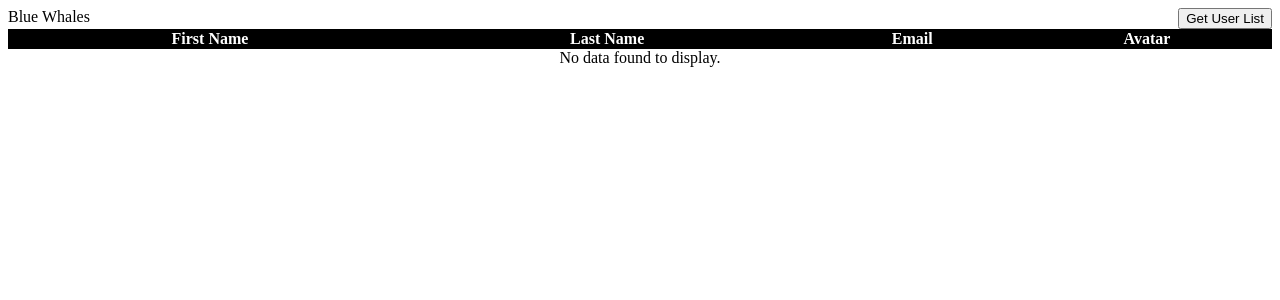
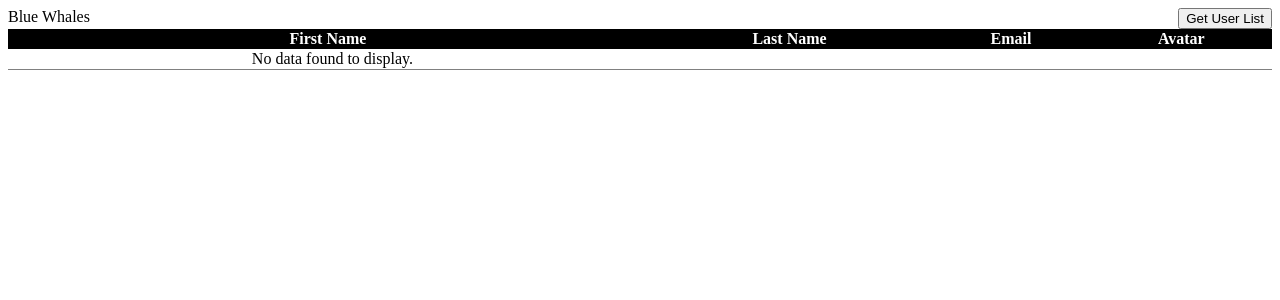
Before and after one commit to acciojob/fetch-users-bhuvan243, a React app: page / in a window 1280 px wide. Shown: the top 300 px of the page. Built offline with nearby package versions, Linux system fonts and the light colour scheme.

Commit message:
submitting code-Tue Jan 30 2024 18:53:24 GMT+0530 (India Standard Time)

```diff
--- a/src/components/App.js
+++ b/src/components/App.js
@@ -4,12 +4,12 @@ import "./App.css";
 
 const App = () => {
   const [usersData, setUsersData] = useState([]);
-  const noDataMessage = 'No data found to display.'
+  const noDataMessage = "No data found to display.";
   const [show, setShow] = useState(false);
 
   function showUsersList() {
-    getUserData()
-    setShow(true)
+    getUserData();
+    setShow(true);
   }
 
   function getUserData() {
@@ -37,20 +37,9 @@ const App = () => {
               <th>Avatar</th>
             </tr>
           </thead>
-          {show && (
-            <tbody>
-              {/* <tr>
-              <td>george</td>
-              <td>bulth</td>
-              <td>gb@123</td>
-              <td>
-                <img
-                  alt="avatar"
-                  src="https://i.pinimg.com/474x/21/8a/c3/218ac38b88313924dadaffdaafc3293c.jpg"
-                />
-              </td>
-            </tr> */}
-              {usersData.map((user) => (
+          <tbody>
+            {usersData.length > 0 ? (
+              usersData.map((user) => (
                 <tr key={user.id}>
                   <td>{user.first_name}</td>
                   <td>{user.last_name}</td>
@@ -59,12 +48,15 @@ const App = () => {
                     <img alt={user.first_name} src={user.avatar} />
                   </td>
                 </tr>
-              ))}
-            </tbody>
-          )}
+              ))
+            ) : (
+              <tr>
+                <td> No data found to display. </td>
+              </tr>
+            )}
+          </tbody>
         </table>
       </div>
-      {!show && noDataMessage}
     </div>
   );
 };
```
